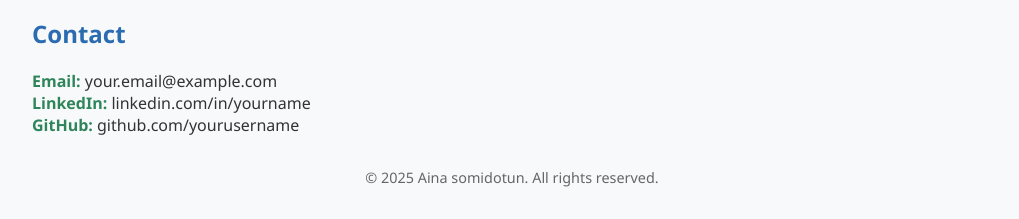
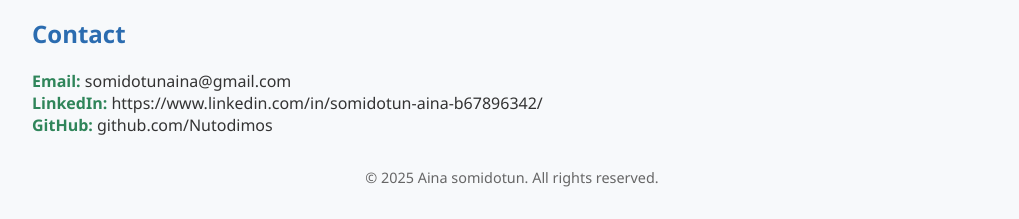
Before and after one commit to Nutodimos/Portfolio, a plain HTML site: page index.html in a window 1280 px wide. Shown: the part 973-1192 px from the top of the page, without its empty margins (128-1147 px from the left). Drawn offline with Linux system fonts and the light colour scheme.

Commit message:
Update index.html

```diff
--- a/index.html
+++ b/index.html
@@ -187,9 +187,9 @@
 
     <div class="section">
       <h2>Contact</h2>
-      <p><span class="highlight">Email:</span> your.email@example.com<br>
-         <span class="highlight">LinkedIn:</span> linkedin.com/in/yourname<br>
-         <span class="highlight">GitHub:</span> github.com/yourusername
+      <p><span class="highlight">Email:</span> somidotunaina@gmail.com<br>
+         <span class="highlight">LinkedIn:</span> https://www.linkedin.com/in/somidotun-aina-b67896342/<br>
+         <span class="highlight">GitHub:</span> github.com/Nutodimos
       </p>
     </div>
 
```
